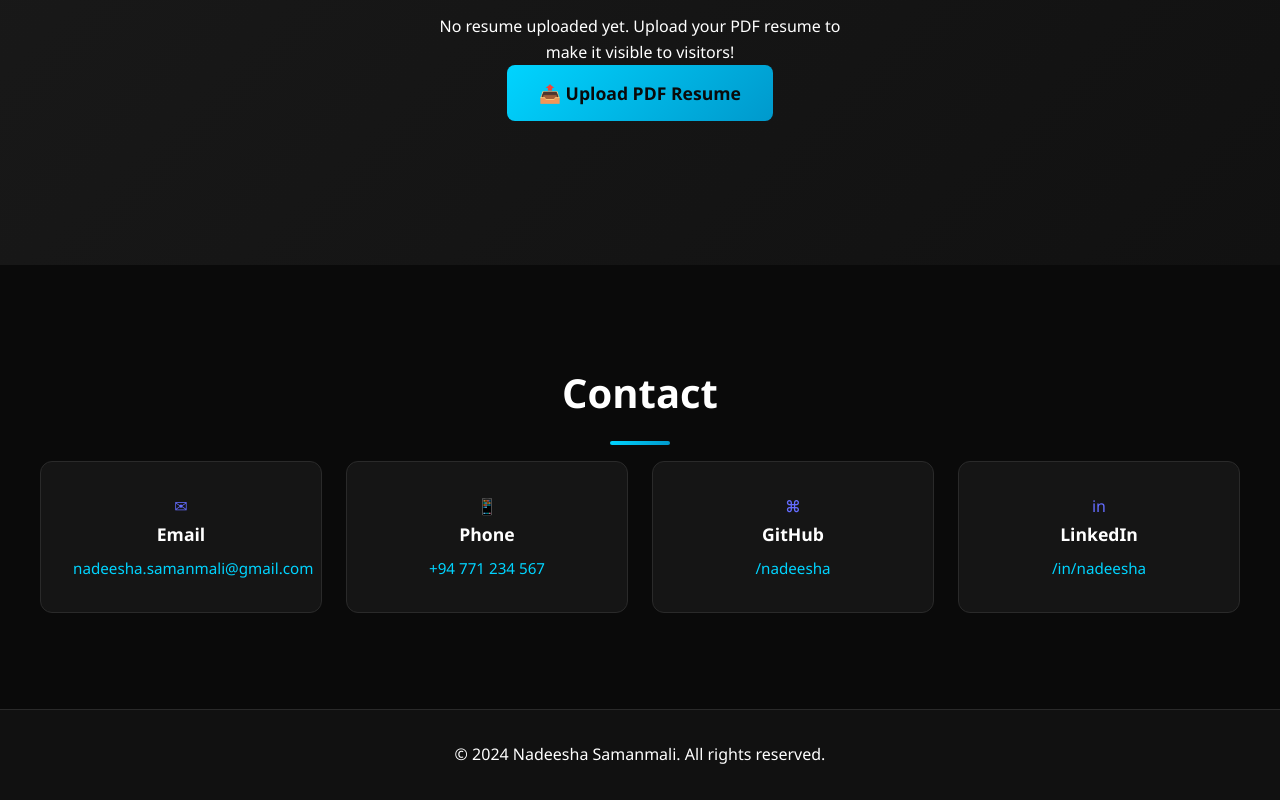
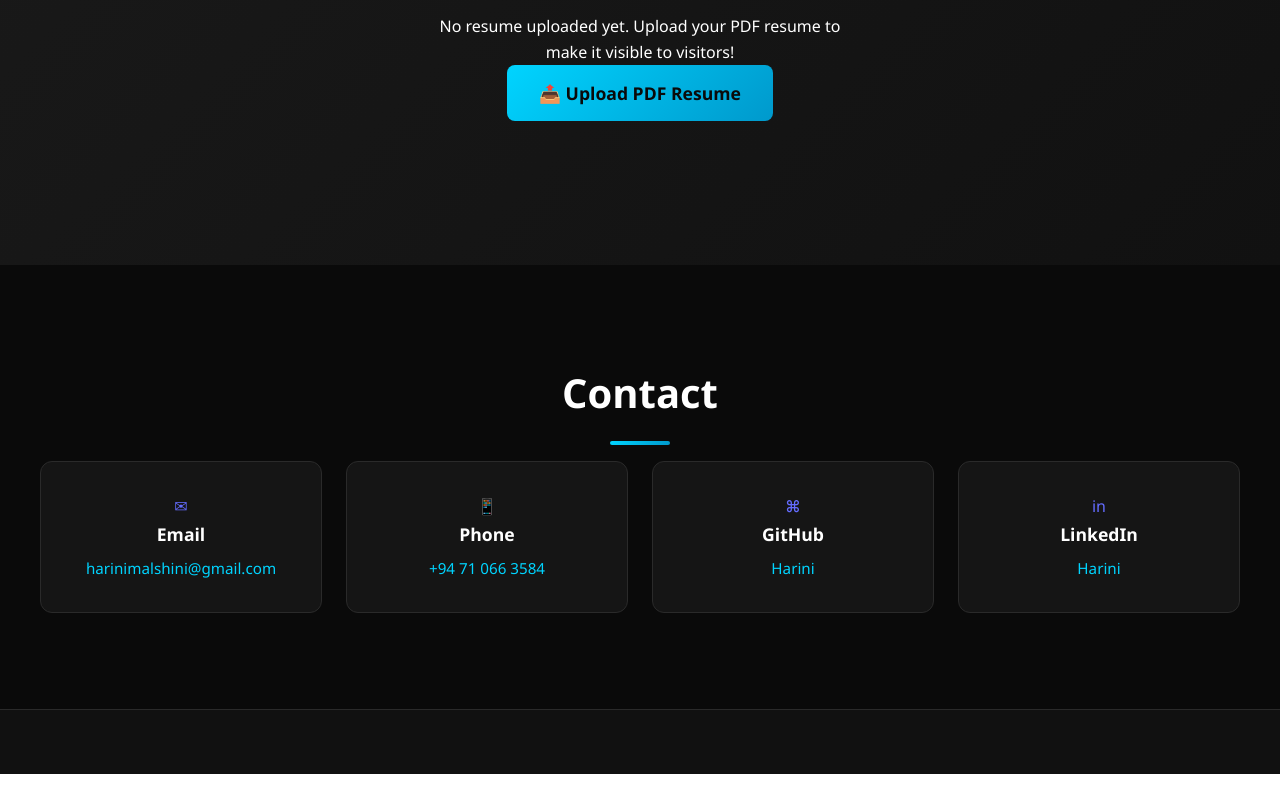
Before and after one commit to Hari-Mal/Malshi-s_Portfolio, a React (Vite) app in the folder PORTFOLIO_APP/: page / in a window 1280 px wide. Shown: the part 7521-8321 px from the top of the page. After the commit the page ends 8295 px from the top, so only its background shows below. Built offline with nearby package versions, Linux system fonts and the light colour scheme.

Commit message:
Edit App.jsx

```diff
--- a/PORTFOLIO_APP/src/App.jsx
+++ b/PORTFOLIO_APP/src/App.jsx
@@ -1044,25 +1044,25 @@ function App() {
         <div className="container">
           <h2 className="section-title">Contact</h2>
           <div className="contact-grid">
-            <a href="mailto:nadeesha.samanmali@gmail.com" className="contact-card">
+            <a href="mailto:harinimalshini@gmail.com" className="contact-card">
               <div>✉</div>
               <h3>Email</h3>
-              <p>nadeesha.samanmali@gmail.com</p>
+              <p>harinimalshini@gmail.com</p>
             </a>
-            <a href="tel:+94771234567" className="contact-card">
+            <a href="tel:+9410663584" className="contact-card">
               <div>📱</div>
               <h3>Phone</h3>
-              <p>+94 771 234 567</p>
+              <p>+94 71 066 3584</p>
             </a>
-            <a href="https://github.com" className="contact-card">
+            <a href="https://github.com/Hari-Mal" className="contact-card">
               <div>⌘</div>
               <h3>GitHub</h3>
-              <p>/nadeesha</p>
+              <p>Harini</p>
             </a>
-            <a href="https://linkedin.com" className="contact-card">
+            <a href="https://www.linkedin.com/in/harini-malshini-23a175385/" className="contact-card">
               <div>in</div>
               <h3>LinkedIn</h3>
-              <p>/in/nadeesha</p>
+              <p>Harini</p>
             </a>
           </div>
         </div>
@@ -1070,7 +1070,7 @@ function App() {
 
       <footer className="footer">
         <div className="container">
-          <p>© 2024 Nadeesha Samanmali. All rights reserved.</p>
+
         </div>
       </footer>
     </div>
```
